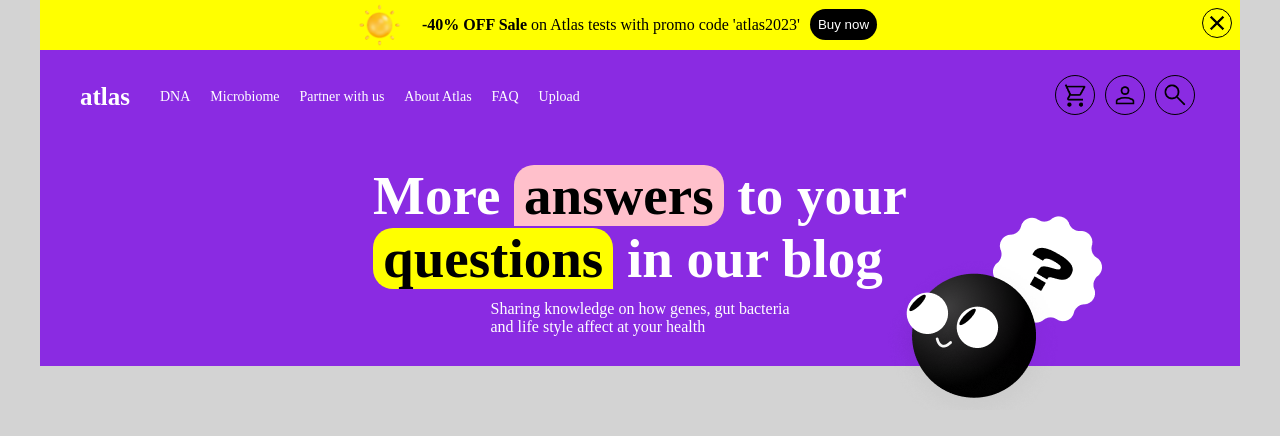
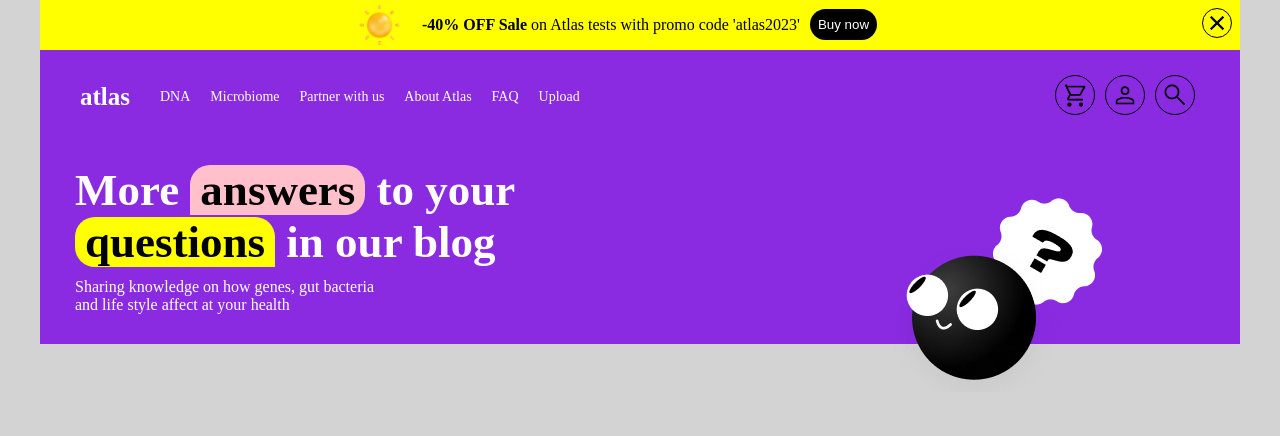
Before and after one commit to itsozod/layout-atlas, a React (Vite) app: page / in a window 1280 px wide. Shown: the top 436 px of the page. Built offline with nearby package versions, Linux system fonts and the light colour scheme.

Commit message:
styled masked image

```diff
--- a/src/App.css
+++ b/src/App.css
@@ -46,18 +46,22 @@
 .link:hover {
   text-decoration: underline;
 }
+.main-big-part {
+  display: flex;
+  align-items: center;
+  flex-direction: column;
+}
 .big-part {
   padding: 10px 35px;
   display: flex;
-  justify-content: center;
-  align-items: center;
   flex-direction: column;
 }
-.blog, .health {
+.blog,
+.health {
   color: white;
 }
 .blog {
-  font-size: 55px;
+  font-size: 45px;
   margin-bottom: 10px;
 }
 .answer {
@@ -80,12 +84,14 @@
   margin-bottom: 20px;
 }
 /* header icons */
-.cart, .person, .search {
+.cart,
+.person,
+.search {
   width: 40px;
   border: 1px solid black;
   border-radius: 50%;
   padding: 5px;
-  transition: .3s;
+  transition: 0.3s;
   cursor: pointer;
   margin: 5px;
 }
@@ -101,6 +107,7 @@
 /* masked image */
 .mask {
   position: absolute;
+  align-items: center;
   top: 80%;
   left: 80%;
   transform: translate(-50%, -50%);
--- a/src/Header.jsx
+++ b/src/Header.jsx
@@ -48,7 +48,7 @@ export default function Header() {
         </p>
       </div>
       <div className="mask">
-        <img src="masked.png" alt="masked" />
+        <img src="masked.png" alt="masked" className="mask-img"/>
       </div>
     </header>
   );
```
